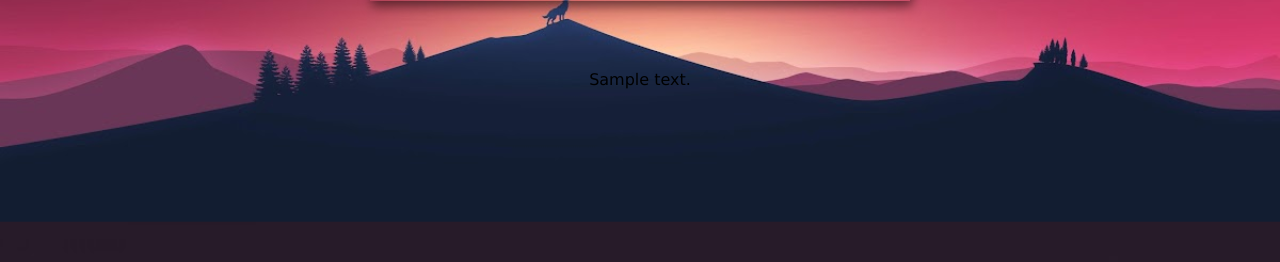
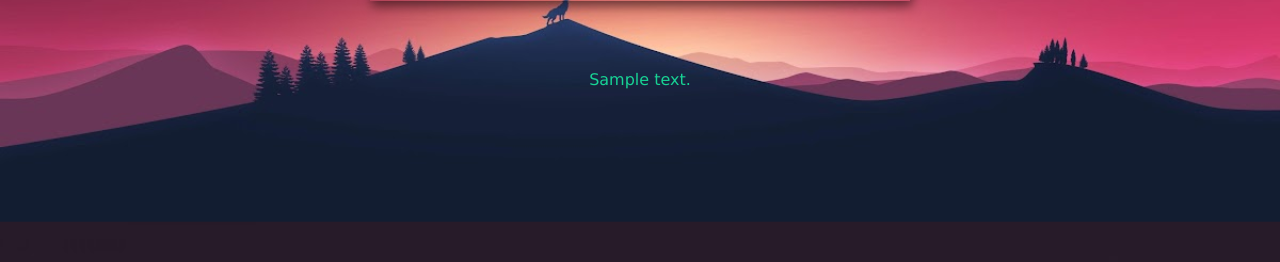
Before and after one commit to mohitsharma-iitj/bubble-game-deployed, a Flask app: template templates/form.html in a window 1280 px wide. Shown: the part 326-588 px from the top of the page. Run offline with Flask 2, Linux system fonts and the light colour scheme; the template is opened without the code that fills it: most values are stand-ins (such as "Sample title", 1, 10 or a date in 2020).

Commit message:
Update form.html

```diff
--- a/templates/form.html
+++ b/templates/form.html
@@ -29,14 +29,17 @@
 			  <input type="radio" name="choice_radio" required="required" id="NoAnswer" value="NoAnswer">	No Answer  </input> <br>
 
 		</div>
-
 		<button type="submit" value="submit">
 			Submit
 		</button>
 	</form>
+
 	<script src="https://unpkg.com/ionicons@4.5.10-0/dist/ionicons.js"></script>
 	<br>
-   {{ prediction_text }}
+	<div class="white">
+		{{ prediction_text }}
+	</div>
+
 </body>
 
 </html>
```
